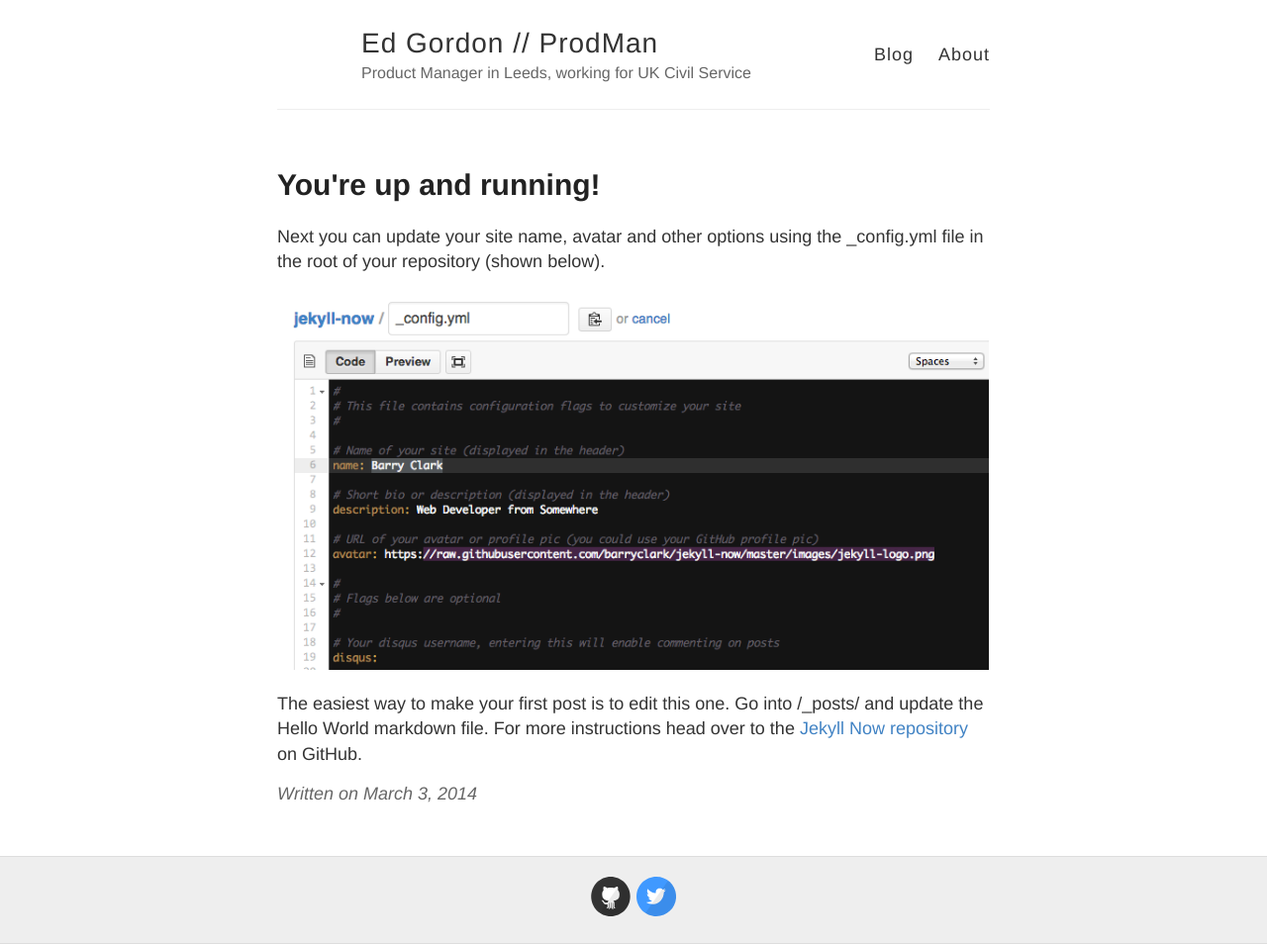
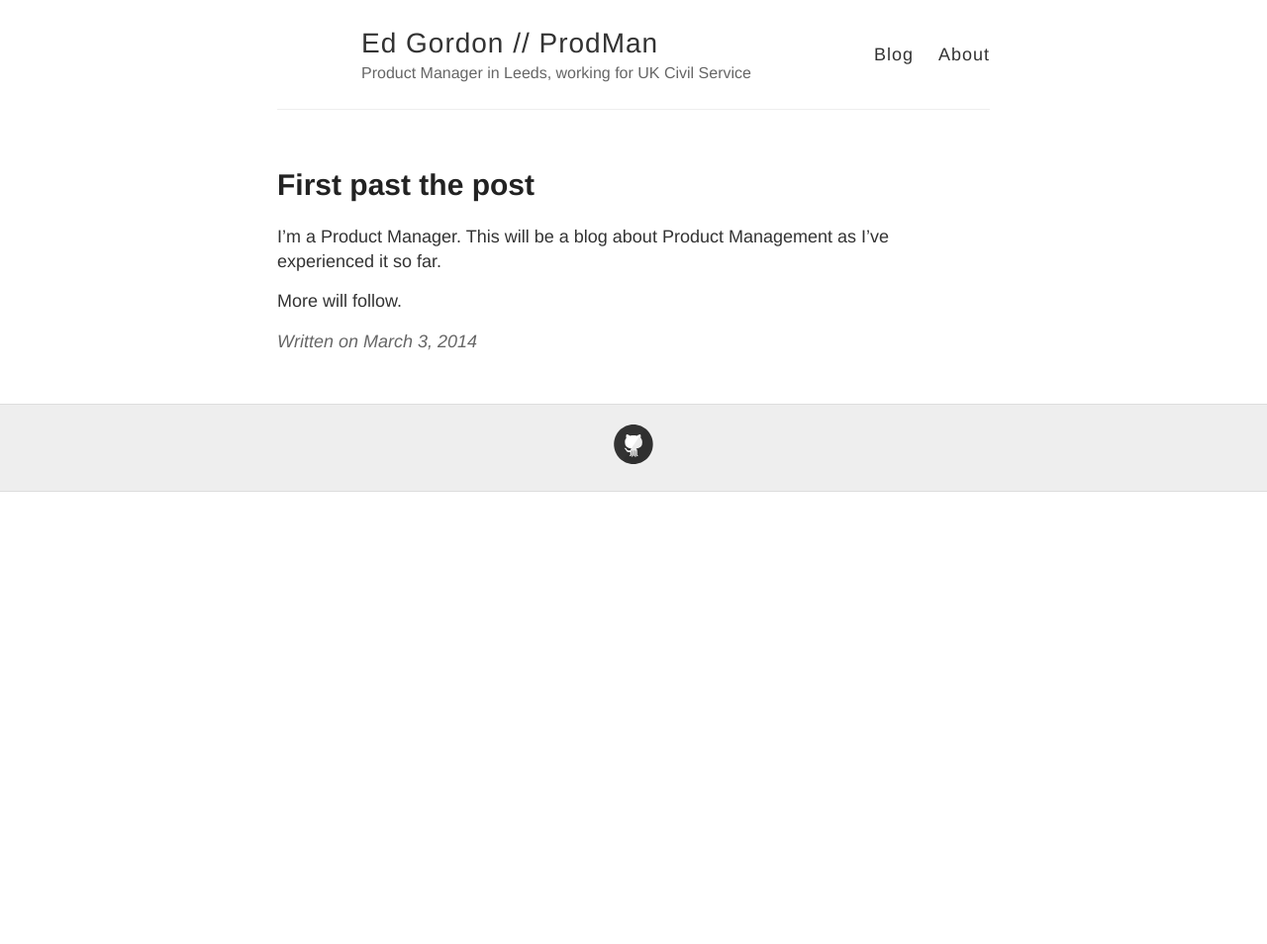
Before and after one commit to edgordon89/edgordon89.github.io, a Jekyll site: the page built from _posts/2014-3-3-Hello-World.md, in a window 1280 px wide. Shown: the whole page at 99% size. Built offline with Jekyll 4.4.1, drawn with Linux system fonts in a browser that asks for light colours; after the commit the page ends 900 px from its top, so only the background shows below that.

Commit message:
2nd attempt at changing; content, post layout, config.

```diff
--- a/_config.yml
+++ b/_config.yml
@@ -26,7 +26,7 @@ footer-links:
   linkedin:
   pinterest:
   rss: # just type anything here for a working RSS icon
-  twitter: jekyllrb
+  twitter:
   stackoverflow: # your stackoverflow profile, e.g. "users/50476/bart-kiers"
   youtube: # channel/<your_long_string> or user/<user-name>
   googleplus: # anything in your profile username that comes after plus.google.com/
@@ -41,7 +41,7 @@ google_analytics:
 
 # Your website URL (e.g. http://barryclark.github.io or http://www.barryclark.co)
 # Used for Sitemap.xml and your RSS feed
-url:
+url: https://edgordon89.github.io
 
 # If you're hosting your site at a Project repository on GitHub pages
 # (http://yourusername.github.io/repository-name)
--- a/_layouts/post.html
+++ b/_layouts/post.html
@@ -13,5 +13,4 @@ layout: default
     Written on {{ page.date | date: "%B %e, %Y" }}
   </div>
 
-  {% include disqus.html %}
 </article>
--- a/_posts/2014-3-3-Hello-World.md
+++ b/_posts/2014-3-3-Hello-World.md
@@ -1,10 +1,8 @@
 ---
 layout: post
-title: You're up and running!
+title: First past the post
 ---
 
-Next you can update your site name, avatar and other options using the _config.yml file in the root of your repository (shown below).
+I'm a Product Manager. This will be a blog about Product Management as I've experienced it so far.
 
-![_config.yml]({{ site.baseurl }}/images/config.png)
-
-The easiest way to make your first post is to edit this one. Go into /_posts/ and update the Hello World markdown file. For more instructions head over to the [Jekyll Now repository](https://github.com/barryclark/jekyll-now) on GitHub.
+More will follow.
```
